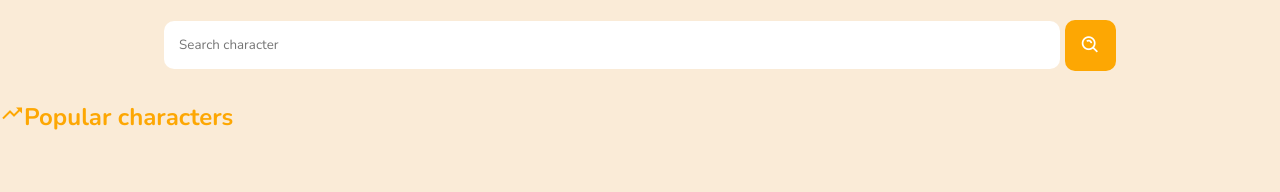
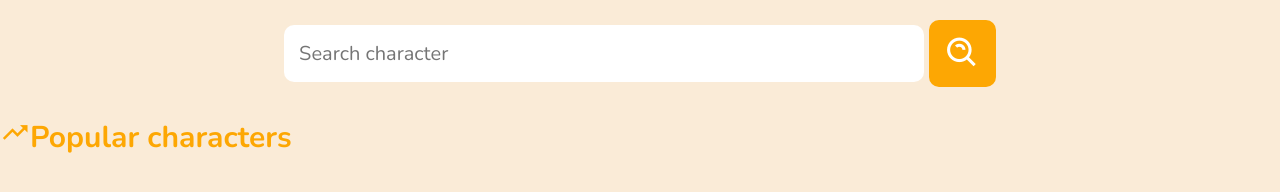
Before and after one commit to Shiv-amm/yourichi, a plain HTML site: page sc.html in a window 1280 px wide. Drawn offline with nearby package versions, Linux system fonts and the light colour scheme; no server answers.

Commit message:
Update po-ups.css

```diff
--- a/po-ups.css
+++ b/po-ups.css
@@ -78,7 +78,8 @@ justify-content: center;
     text-transform: capitalize;
 }
 .search-form input{
-    width: 70%;
+    width: 50%;
+    font-size: 20px;
     padding: 15px;
     border-radius: 10px;
 }
@@ -87,12 +88,13 @@ justify-content: center;
 }
 .search-form button{
     padding: 15px;
-    font-size: 1.3rem;
+    font-size: 2.3rem;
 }
 
 .title-a{
     color: var(--base);
     margin: 10px 0px;
+    font-size:30px;
 }
 
 .top{
```
